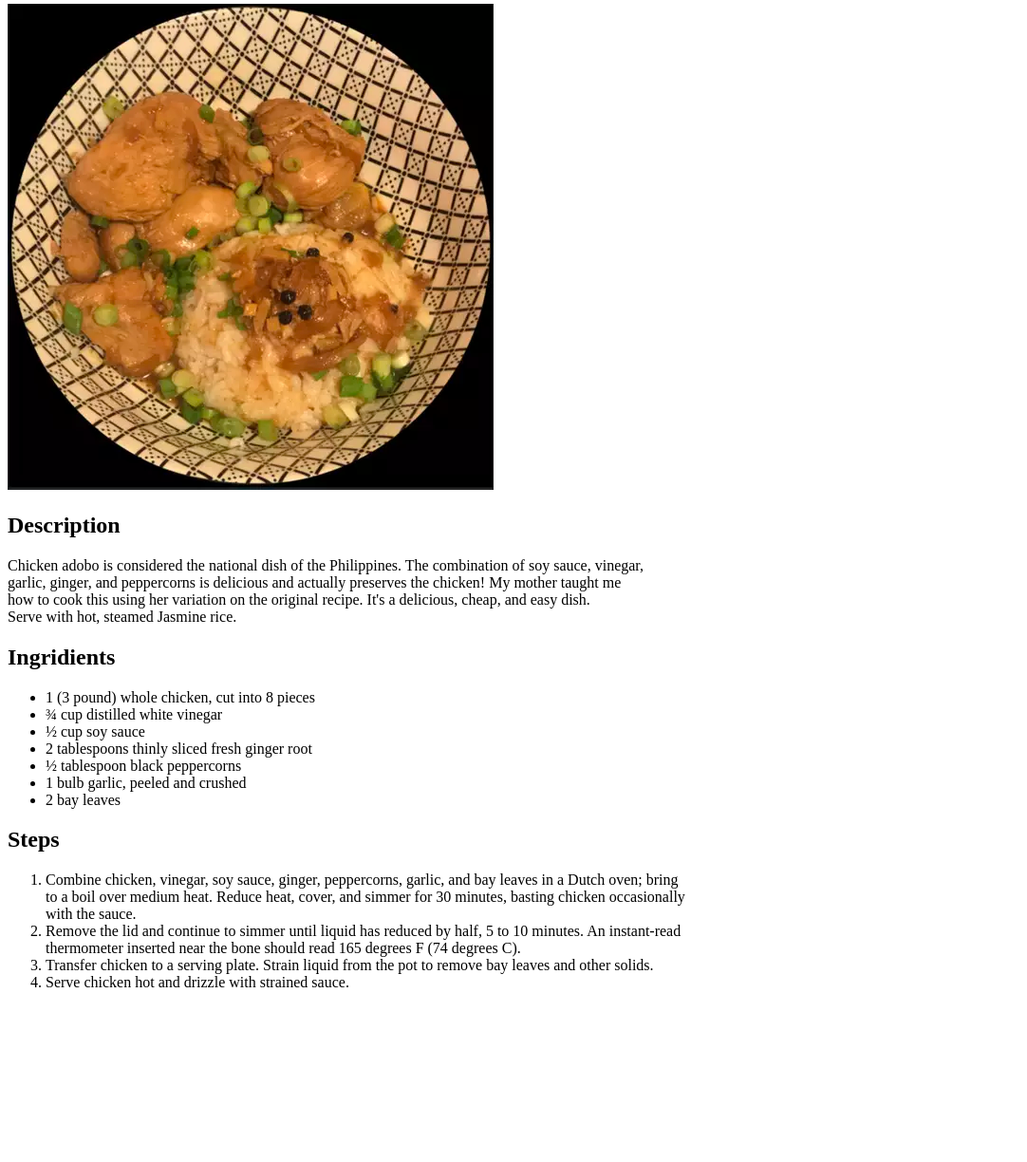
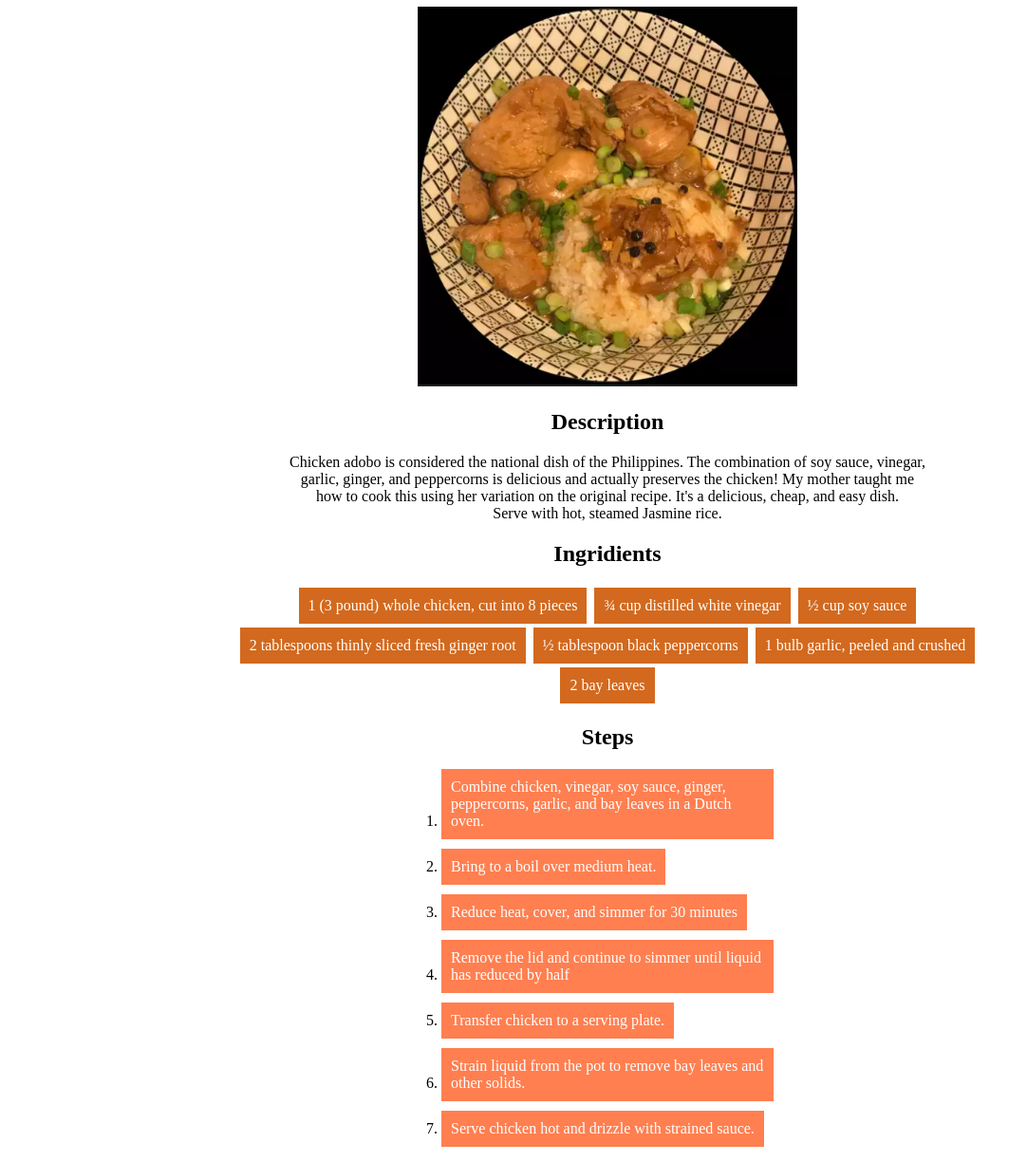
Before and after one commit to Keivelator/odin-recipes, a plain HTML site: page recipes/adobo.html in a window 1280 px wide. Shown: the part 76-1300 px from the top of the page at 95% size, without its empty margins (0-1082 px from the left). Before the commit the page ends 1136 px from the top, so only its background shows below. Drawn offline with Linux system fonts and the light colour scheme.

Commit message:
styled the rest and linked them into the same css file

```diff
--- a/recipes/adobo.html
+++ b/recipes/adobo.html
@@ -3,10 +3,13 @@
     <head>
         <meta charset="utf-8">
         <title>Adobo Chicken with Ginger</title>
+        <link rel="stylesheet" href="styles.css">
     </head>
     <body>
+        <div class="card">
             <h1>Adobo Chicken with Ginger</h1>
-        <img src="adobo.webp" alt="picture of adobo">
+            <div class="header-line"></div>
+            <img src="adobo.webp" alt="picture of adobo" width="400px">
 
             <h2>Description</h2>
             <p>Chicken adobo is considered the national dish of the Philippines. The combination of soy sauce, vinegar, <br>
@@ -27,16 +30,14 @@
 
             <h2>Steps</h2>
             <ol>
-            <li>Combine chicken, vinegar, soy sauce, ginger, peppercorns, garlic, and bay leaves in a Dutch oven; bring <br>
-            to a boil over medium heat. Reduce heat, cover, and simmer for 30 minutes, basting chicken occasionally <br>
-            with the sauce.</li>
-
-            <li>Remove the lid and continue to simmer until liquid has reduced by half, 5 to 10 minutes. An instant-read <br>
-            thermometer inserted near the bone should read 165 degrees F (74 degrees C).</li>
-
-            <li>Transfer chicken to a serving plate. Strain liquid from the pot to remove bay leaves and other solids.</li>
-
-            <li>Serve chicken hot and drizzle with strained sauce.</li>
+                <li><span>Combine chicken, vinegar, soy sauce, ginger, peppercorns, garlic, and bay leaves in a Dutch oven.</span></li>
+                <li><span>Bring to a boil over medium heat.</span></li>
+                <li><span>Reduce heat, cover, and simmer for 30 minutes</span></li>
+                <li><span>Remove the lid and continue to simmer until liquid has reduced by half</span></li>
+                <li><span>Transfer chicken to a serving plate.</span></li>
+                <li><span>Strain liquid from the pot to remove bay leaves and other solids.</span></li>
+                <li><span>Serve chicken hot and drizzle with strained sauce.</span></li>
             </ol>
+        </div>
     </body>
 </html>
```
Also changed, not shown: recipes/lasagna.html (+1 -1 lines), recipes/ramen.html (+10 -4 lines), recipes/styles.css (renamed from recipes/lasagna-styles.css). Lines whose indentation alone changed are shown as unchanged.
